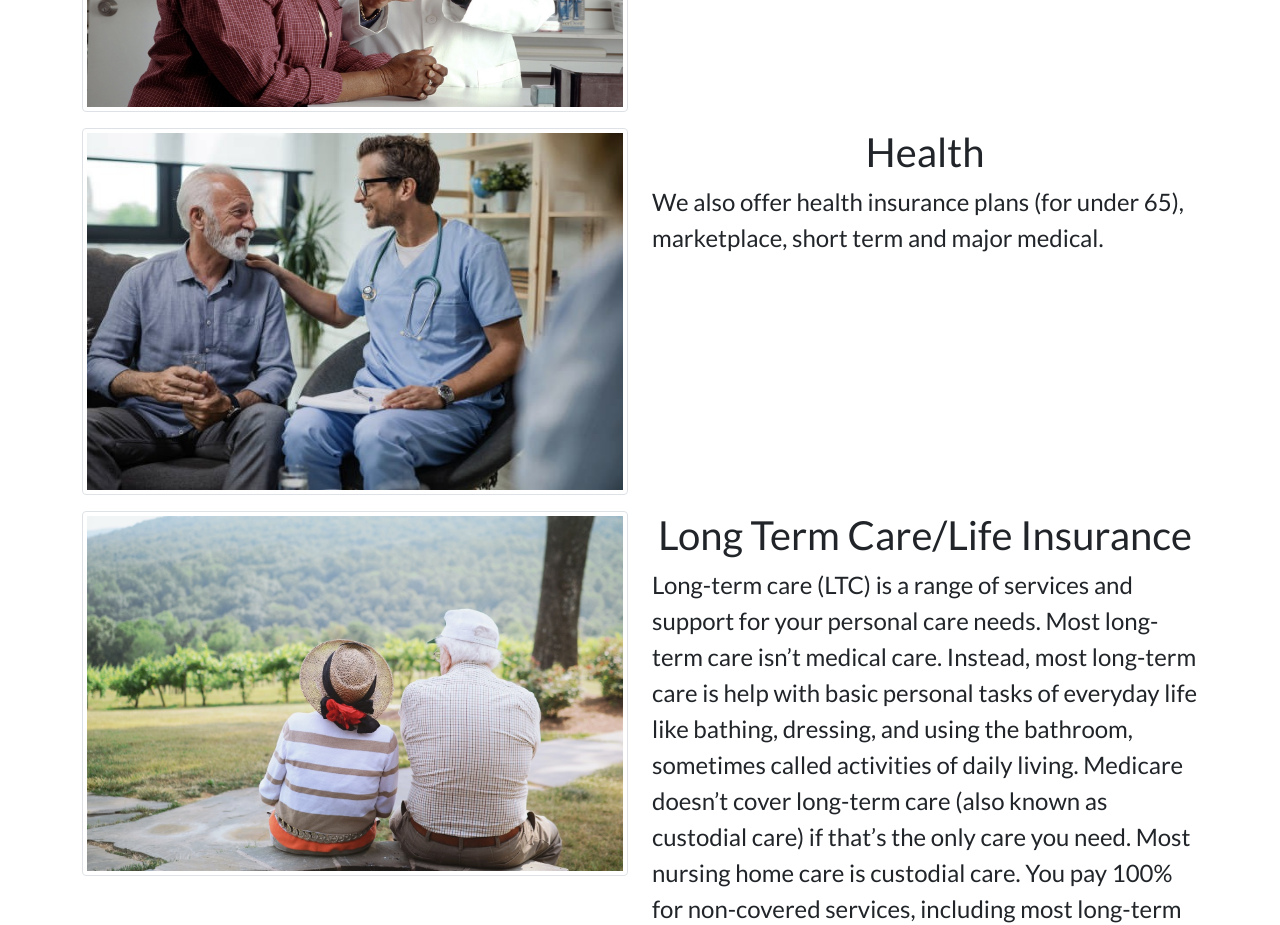
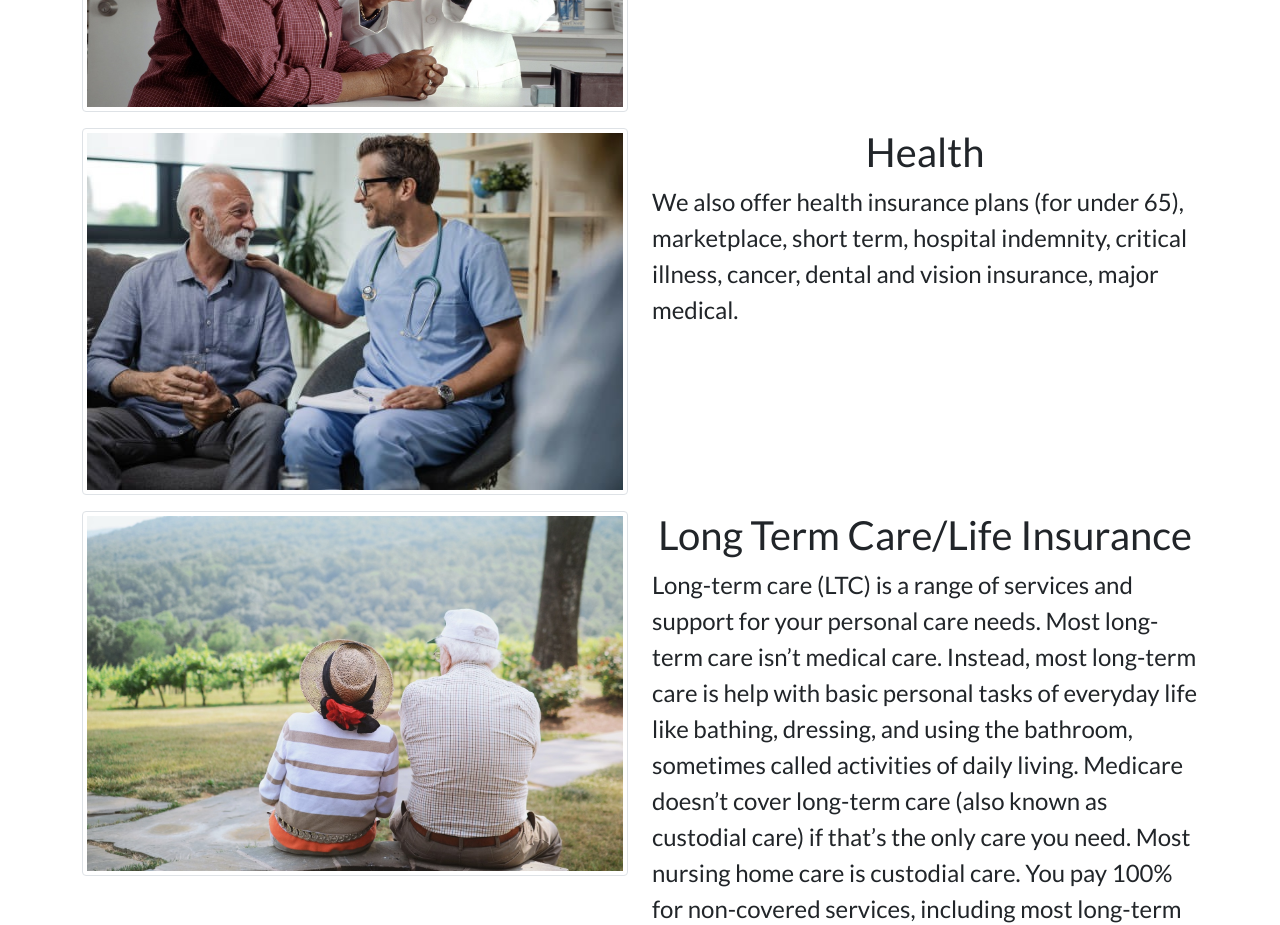
Before and after one commit to egdiala/help-stone-insurance, a Vue app: page /services in a window 1280 px wide. Shown: the part 1700-2625 px from the top of the page. Built offline with nearby package versions, Linux system fonts and the light colour scheme.

Commit message:
health changes

```diff
--- a/src/views/Services.vue
+++ b/src/views/Services.vue
@@ -46,7 +46,7 @@ export default {
         {
           img: 'health.jpeg',
           title: 'Health',
-          text: 'We also offer health insurance plans (for under 65), marketplace, short term and major medical.'
+          text: 'We also offer health insurance plans (for under 65), marketplace, short term, hospital indemnity, critical illness, cancer, dental and vision insurance, major medical.'
         },
         {
           img: 'life.jpeg',
```
